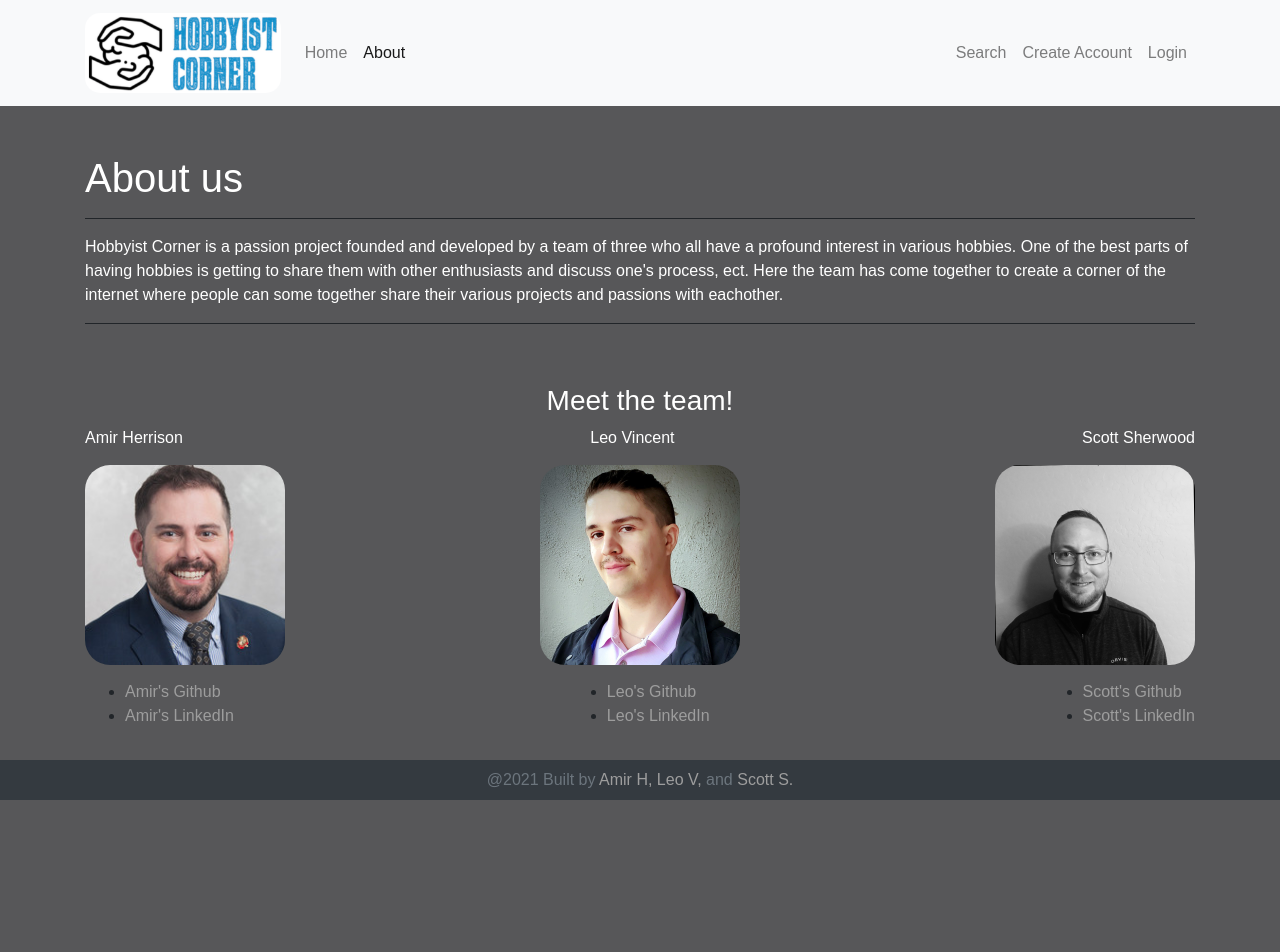
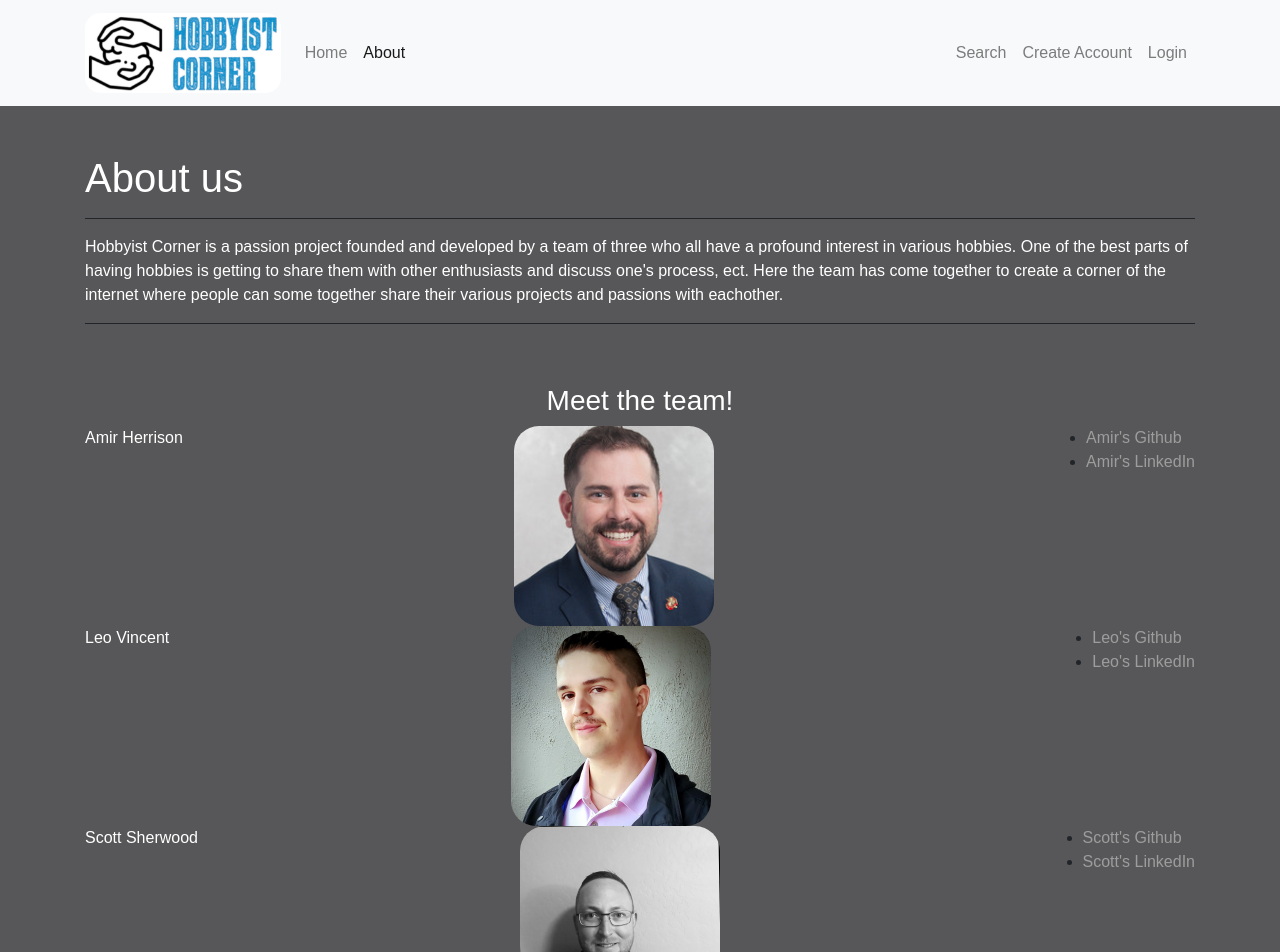
Before and after one commit to aharri64/front_Hobbyist_Corner, a React (Create React App) app: page /about in a window 1280 px wide. Shown: the top 952 px of the page. Before the commit the page ends 800 px from the top, so only its background shows below. Built offline with nearby package versions, Linux system fonts and the light colour scheme; no server answers.

Commit message:
[components] About.js: Refactor elements - fix styling by refactoring divs

```diff
--- a/src/components/About.js
+++ b/src/components/About.js
@@ -16,26 +16,27 @@ const About = () => {
             </p>
             <hr />
             <h3 className="sub-title text-color">Meet the team!</h3>
-            <div>
-                <div className="name-container about-containers">
+            <div className="meet-team-control">
+
+                    <div className="amir-container about-containers">
                         <div className="text-color">Amir Herrison</div>
-                    <div className="text-color">Leo Vincent</div>
-                    <div className="text-color">Scott Sherwood</div>
-                </div>
-                <div className="pic-container about-containers">
-                    <div><img className="team-pics" src={amir} alt="Photo of Amir Herrison" /></div>
-                    <div><img className="team-pics" src={leo} alt="Photo of Leo Vincent" /></div>
-                    <div><img className="team-pics" src={scott} alt="Photo of Scott Sherwood" /></div>
-                </div>
-                <div className="link-container about-containers">
+                        <div><img className="team-pics" src={amir} alt="Amir Herrison" /></div>
                         <ul>
                             <li><a href="https://github.com/aharri64">Amir's Github</a></li>
                             <li><a href="https://www.linkedin.com/in/amir-scott-harrison/">Amir's LinkedIn</a></li>
                         </ul>
+                    </div>
+                    <div className="leo-container about-containers">
+                        <div className="text-color">Leo Vincent</div>
+                        <div><img className="team-pics" src={leo} alt="Leo Vincent" /></div>
                         <ul>
                             <li><a href="https://github.com/leov1963">Leo's Github</a></li>
                             <li><a href="https://www.linkedin.com/in/leovincent-tech/">Leo's LinkedIn</a></li>
                         </ul>
+                    </div>
+                    <div className="scott-container about-containers">
+                        <div className="text-color">Scott Sherwood</div>
+                        <div><img className="team-pics" src={scott} alt="Scott Sherwood" /></div>
                         <ul>
                             <li><a href="https://github.com/scott95100">Scott's Github</a></li>
                             <li><a href="https://www.linkedin.com/in/scott-sherwood-515114204/">Scott's LinkedIn</a></li>
@@ -43,6 +44,7 @@ const About = () => {
                     </div>
                 </div>
             </div>
+
     )
 }
 
```
Lines whose indentation alone changed are shown as unchanged.
